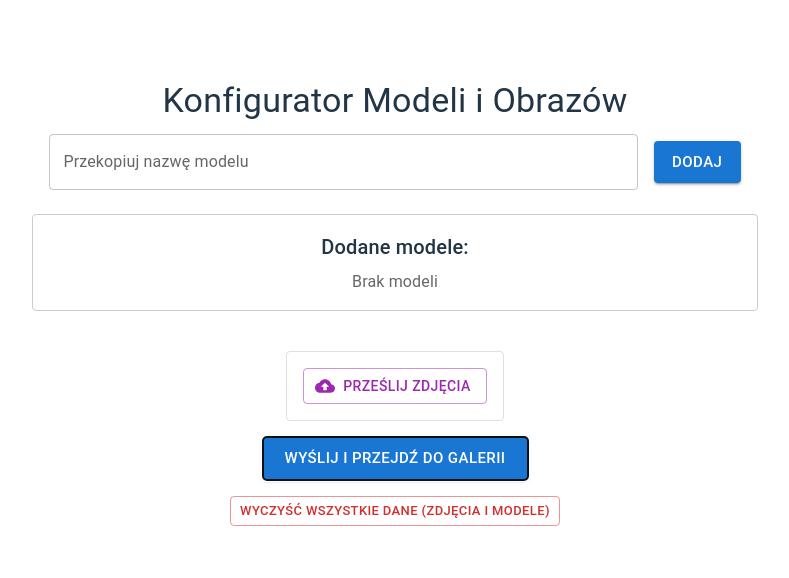
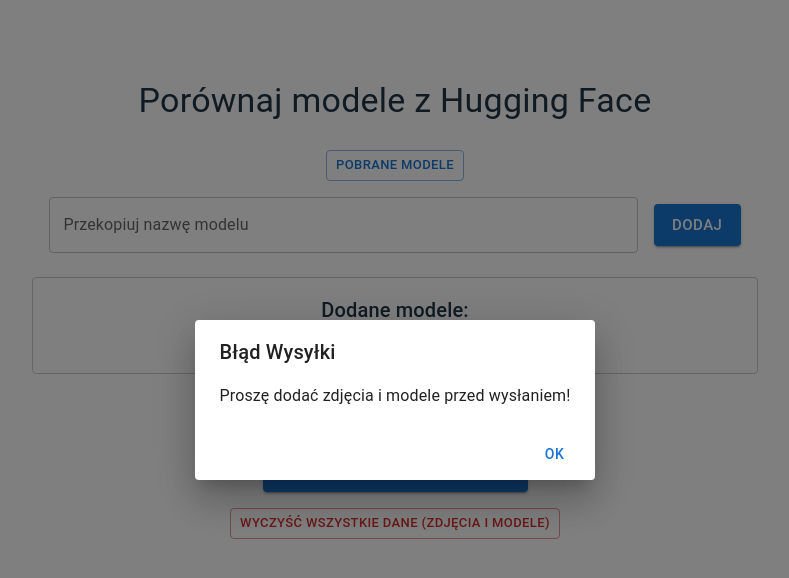
Before and after one commit to arcadio77/image-captioning-comparator, a React (Vite) app in the folder frontend/: page / in a window 1280 px wide. Both pictures are taken after a click on the button "WYŚLIJ I PRZEJDŹ DO GALERII". Shown: the top 578 px of the page, without its empty margins (245-1034 px from the left). Built offline with nearby package versions, Linux system fonts and the light colour scheme.

Commit message:
UI updates

```diff
--- a/frontend/src/App.tsx
+++ b/frontend/src/App.tsx
@@ -9,8 +9,9 @@ import {
     IconButton,
     Box,
     Typography,
-    FormControl,
-    Grid, InputLabel, Chip,
+    Chip,
+    CircularProgress,
+    Dialog, DialogTitle, DialogContent, DialogActions,
 } from '@mui/material';
 import DeleteIcon from '@mui/icons-material/Delete';
 import FileUploader from "./FileUploader.tsx";
@@ -25,12 +26,28 @@ function App() {
     const navigate = useNavigate();
 
     const [inputText, setInputText] = useState('');
+    const [selectedImageNames, setSelectedImageNames] = useState<string[]>([]);
+    const [loading, setLoading] = useState(false);
 
-    const [selectedImageNames, setSelectedImageNames] = useState<string[]>([]);
+    const [openDialog, setOpenDialog] = useState(false);
+    const [dialogTitle, setDialogTitle] = useState('');
+    const [dialogMessage, setDialogMessage] = useState('');
 
     useEffect(() => {
         setSelectedImageNames(images.map(img => img.file.name));
     }, [images]);
+
+    const showDialog = (title: string, message: string) => {
+        setDialogTitle(title);
+        setDialogMessage(message);
+        setOpenDialog(true);
+    };
+
+    const handleCloseDialog = () => {
+        setOpenDialog(false);
+        setDialogTitle('');
+        setDialogMessage('');
+    };
 
     const handleAddText = () => {
         if (inputText.trim() !== '') {
@@ -50,13 +67,21 @@ function App() {
         }
     };
 
+    const handleFetchModels = async () => {
+        try {
+            const response = await axios.get(`${VITE_BASE_URL}upload`)
+        } catch (error) {
+            console.error('Error fetching models:', error);
+        }
+    }
+
     const handleSend = async () => {
         if (images.length === 0 || models.length === 0) {
-            alert("Proszę dodać zdjęcia i modele przed wysłaniem!");
+            showDialog("Błąd Wysyłki", "Proszę dodać zdjęcia i modele przed wysłaniem!");
             return;
         }
 
-        alert(`Wysyłam ${images.length} zdjęć i ${models.length} modeli...`);
+        setLoading(true);
 
         const formData = new FormData();
 
@@ -69,12 +94,6 @@ function App() {
         formData.append('ids', imageIds.join(','));
         formData.append('models', models.join(','));
 
-        console.log(formData);
-
-        for (const pair of formData.entries()) {
-            console.log(`${pair[0]}, ${pair[1]}`);
-        }
-
         try {
             const response = await axios.post(`${VITE_BASE_URL}upload`, formData, {
                 headers: {
@@ -82,16 +101,10 @@ function App() {
                 },
             });
 
-            console.log('Upload successful:', response.data);
-
-            // Iterate over each image's results
             response.data.results.forEach((imageResult: any) => {
-                // Find the original image file using the ID (filename in this case)
-                // Use the same logic for ID generation here as when appending to formData
                 const originalImageFile = images.find(
                     img => (img.file.name + '_' + img.file.size) === imageResult.id
                 )?.file;
-
 
                 if (originalImageFile && imageResult.results) {
                     imageResult.results.forEach((captionResult: any) => {
@@ -102,7 +115,6 @@ function App() {
                 }
             });
 
-
             if (models.length > 0) {
                 setSelectedModel(models[0]);
             }
@@ -111,7 +123,8 @@ function App() {
 
         } catch (error) {
             console.error('Error uploading images:', error);
-            alert('Wystąpił błąd podczas wysyłania zdjęć. Sprawdź konsolę.');
+        } finally {
+            setLoading(false);
         }
     };
 
@@ -128,8 +141,19 @@ function App() {
             }}
         >
             <Typography variant="h4" component="h1" gutterBottom>
-                Konfigurator Modeli i Obrazów
+                Porównaj modele z Hugging Face
             </Typography>
+
+            <Button
+                variant="outlined"
+                color="primary"
+                size="small"
+                sx={{ mt: 2, mb: 2 }}
+                onClick={handleFetchModels}
+                disabled={loading}
+            >
+                Pobrane modele
+            </Button>
 
             <Box
                 sx={{
@@ -156,6 +180,7 @@ function App() {
                     variant="contained"
                     onClick={handleAddText}
                     size="large"
+                    disabled={loading}
                 >
                     Dodaj
                 </Button>
@@ -184,7 +209,7 @@ function App() {
                             <ListItem
                                 key={modelName}
                                 secondaryAction={
-                                    <IconButton edge="end" aria-label="delete" onClick={() => handleDeleteText(modelName)}>
+                                    <IconButton edge="end" aria-label="delete" onClick={() => handleDeleteText(modelName)} disabled={loading}>
                                         <DeleteIcon />
                                     </IconButton>
                                 }
@@ -195,49 +220,12 @@ function App() {
                     </List>
                 )}
             </Box>
-
-            <Grid
-                sx = {{
-                    mt: 2,
-                    width: { xs: '100%', sm: '80%', md: '70%', lg: '60%' },
-                    display: 'flex',
-                    flexDirection: 'column',
-                    alignItems: 'center',
-                }}
-                {...({ component: "div" } as any)}
-            >
-                <FormControl
-                    sx={{
-                        width: '100%',
-                        display: 'flex',
-                        flexDirection: 'column',
-                        alignItems: 'center',
-                        '& .MuiInputLabel-outlined': {
-                            transform: 'translate(14px, 20px) scale(1)',
-                            '&.MuiInputLabel-shrink': {
-                                transform: 'translate(14px, -6px) scale(0.75)',
-                            },
-                        },
-                        '& .MuiOutlinedInput-root': {
-                            paddingTop: '10px',
-                        }
-                    }}
-                >
-                    <InputLabel
-                        shrink
-                        sx={{
-                            color: 'secondary.main',
-                            '&.Mui-focused': {
-                                color: 'secondary.main',
-                            },
-                        }}
-                    >
-                    </InputLabel>
             <FileUploader
                 accept="image/*"
                 multiple
                 onFileChange={handleImagesChange}
                 label="Prześlij zdjęcia"
+                loading={loading}
             />
             {selectedImageNames.length > 0 && (
                 <Box mt={2} sx={{ width: '100%', textAlign: 'center' }}>
@@ -251,31 +239,56 @@ function App() {
                                 label={img.file.name}
                                 size="small"
                                 onDelete={() => removeImage(img.file)}
+                                disabled={loading}
                             />
                         ))}
                     </Box>
                 </Box>
             )}
-                </FormControl>
-            </Grid>
-
+            {loading ? (
+                <Box sx={{ display: 'flex', justifyContent: 'center', mt: 2 }}>
+                    <CircularProgress />
+                </Box>
+            ) : (
                 <Button
                     variant="contained"
                     size="large"
                     sx={{ mt: 2 }}
                     onClick={handleSend}
+                    disabled={loading}
                 >
                     Wyślij i Przejdź do Galerii
                 </Button>
+            )}
             <Button
                 variant="outlined"
                 color="error"
                 size="small"
                 sx={{ mt: 2 }}
                 onClick={reset}
+                disabled={loading}
             >
                 Wyczyść Wszystkie Dane (zdjęcia i modele)
             </Button>
+
+            <Dialog
+                open={openDialog}
+                onClose={handleCloseDialog}
+                aria-labelledby="dialog-title"
+                aria-describedby="dialog-description"
+            >
+                <DialogTitle id="dialog-title">{dialogTitle}</DialogTitle>
+                <DialogContent>
+                    <Typography id="dialog-description">
+                        {dialogMessage}
+                    </Typography>
+                </DialogContent>
+                <DialogActions>
+                    <Button onClick={handleCloseDialog} autoFocus>
+                        OK
+                    </Button>
+                </DialogActions>
+            </Dialog>
         </Container>
     );
 }
--- a/frontend/src/FileUploader.tsx
+++ b/frontend/src/FileUploader.tsx
@@ -1,8 +1,6 @@
 import React from 'react';
 import {
-    Box,
     Button,
-    Grid,
 } from '@mui/material';
 import { CloudUpload } from '@mui/icons-material';
 
@@ -11,7 +9,7 @@ interface FileUploaderProps {
     multiple?: boolean;
     onFileChange: (files: File[] | File | null) => void;
     label: string;
-    existingFile?: string;
+    loading: boolean;
 }
 
 const FileUploader = ({
@@ -19,9 +17,8 @@ const FileUploader = ({
                           multiple = false,
                           onFileChange,
                           label,
-                          existingFile
+                          loading,
                       }: FileUploaderProps) => {
-    const [files, setFiles] = React.useState<File[] | null>(null);
     const inputRef = React.useRef<HTMLInputElement>(null);
 
     const handleFileChange = (e: React.ChangeEvent<HTMLInputElement>) => {
@@ -29,7 +26,6 @@ const FileUploader = ({
         if (!selectedFiles || selectedFiles.length === 0) return;
 
         const filesArray = Array.from(selectedFiles);
-        setFiles(filesArray);
 
         if (multiple) {
             onFileChange(filesArray);
@@ -43,15 +39,13 @@ const FileUploader = ({
     };
 
     return (
-        <Box border={1} borderColor="divider" borderRadius={1} p={2}>
-            <Grid container alignItems="center" spacing={2} {...({ component: "div" } as any)}>
-                <Grid item xs={12} sm={files || existingFile ? 8 : 12} {...({ component: "div" } as any)}>
         <Button
             variant="outlined"
             component="label"
             color="secondary"
             startIcon={<CloudUpload />}
-                        fullWidth
+            size="medium"
+            disabled={loading}
         >
             {label}
             <input
@@ -63,9 +57,6 @@ const FileUploader = ({
                 onChange={handleFileChange}
             />
         </Button>
-                </Grid>
-            </Grid>
-        </Box>
     );
 };
 
--- a/frontend/src/ImageDataContext.tsx
+++ b/frontend/src/ImageDataContext.tsx
@@ -39,15 +39,16 @@ export const ImageDataProvider: React.FC<ChildrenProps> = ({ children }) => {
         });
     }, []);
 
-    const addCaptionToImage = useCallback((file: File, model: string, captionText: string) => {
+    const addCaptionToImage = useCallback((file: File,
+                                           model: string, captionText: string) => {
         setImages(prevImages =>
             prevImages.map(img =>
                 img.file === file
-                    ? { ...img, captions: [...img.captions.filter(c => c.model !== model), { model, text: captionText }] }
+                    ? { ...img, captions: [...img.captions.filter(c => c.model !== model),
+                            { model, text: captionText }] }
                     : img
             )
         );
-        setExplicitModels(prev => (prev.includes(model) ? prev : [...prev, model]));
     }, []);
 
     const reset = useCallback(() => {
@@ -65,13 +66,9 @@ export const ImageDataProvider: React.FC<ChildrenProps> = ({ children }) => {
         setExplicitModels(prev => prev.filter(model => model !== modelName));
     }, []);
 
-    const allModels = useMemo(() => {
-        const fromCaptions = new Set<string>();
-        images.forEach(img => {
-            img.captions.forEach(caption => fromCaptions.add(caption.model));
-        });
-        return Array.from(new Set([...explicitModels, ...Array.from(fromCaptions)]));
-    }, [explicitModels, images]);
+    const models = useMemo(() => {
+        return [...explicitModels];
+    }, [explicitModels]);
 
     const value = useMemo(() => ({
         images,
@@ -79,12 +76,13 @@ export const ImageDataProvider: React.FC<ChildrenProps> = ({ children }) => {
         removeImage,
         addCaptionToImage,
         reset,
-        models: allModels,
+        models,
         addModel,
         removeModel,
         selectedModel,
         setSelectedModel,
-    }), [images, addImage, removeImage, addCaptionToImage, reset, allModels, addModel, removeModel, selectedModel, setSelectedModel]);
+    }), [images, addImage, removeImage, addCaptionToImage, reset, models, addModel, removeModel, selectedModel,
+        setSelectedModel]);
 
     return (
         <ImageDataContext.Provider value={value}>
```
Lines whose indentation alone changed are shown as unchanged.
